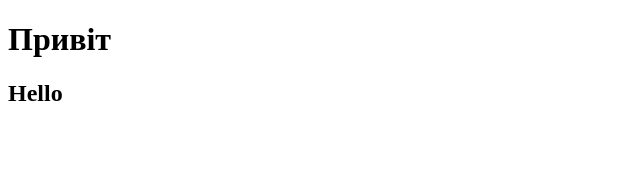
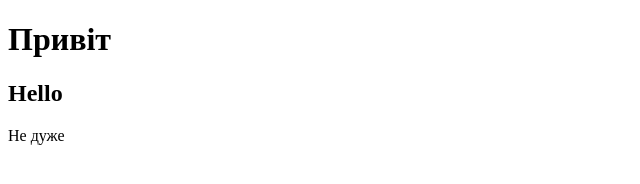
Before and after one commit to PandaTrumpet/goit-markup-hw-01, a plain HTML site: page index.html in a window 1280 px wide. Shown: the full height of the page, 0-640 px from the left. Drawn offline with Linux system fonts and the light colour scheme.

Commit message:
Update index.html

```diff
--- a/index.html
+++ b/index.html
@@ -8,5 +8,6 @@
 <body>
     <h1>Привіт</h1>
     <h2>Hello</h2>
+    <p>Не дуже</p>
 </body>
 </html>
```
